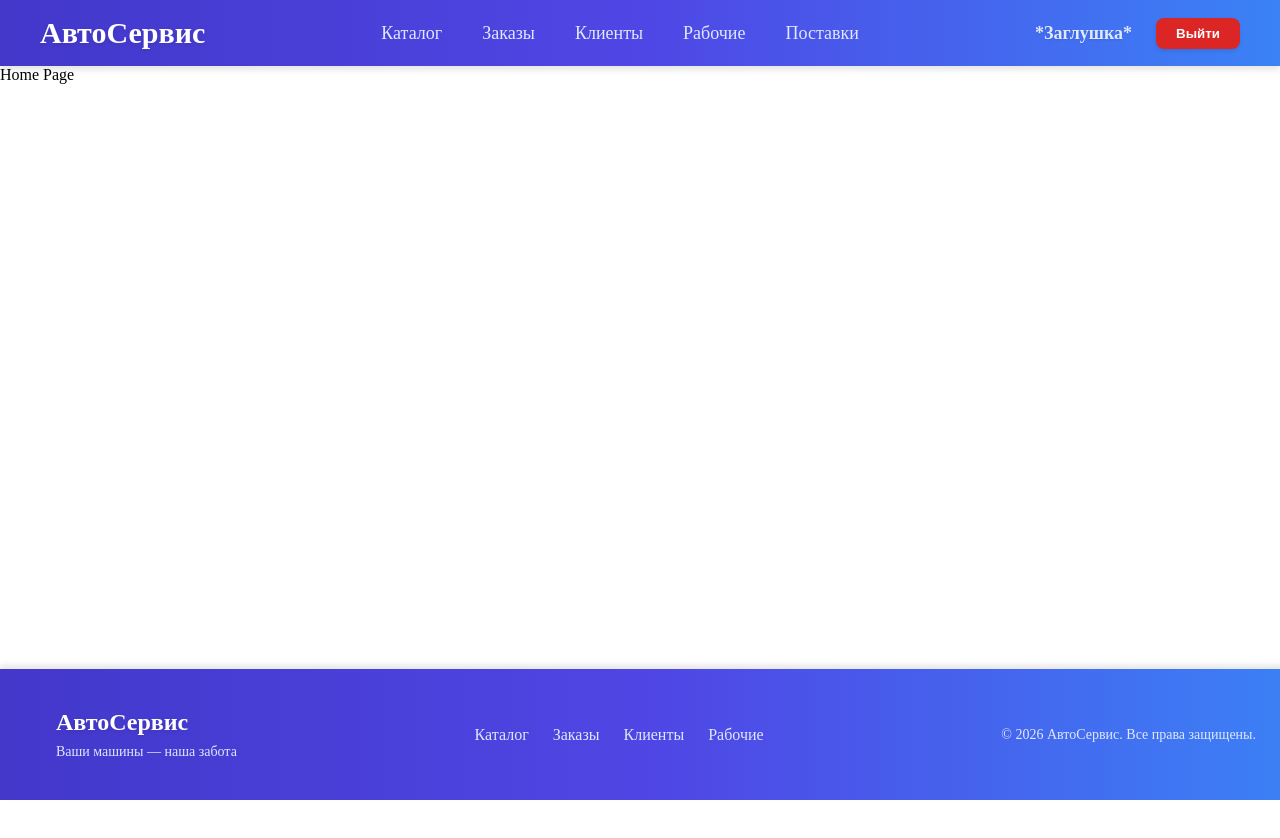
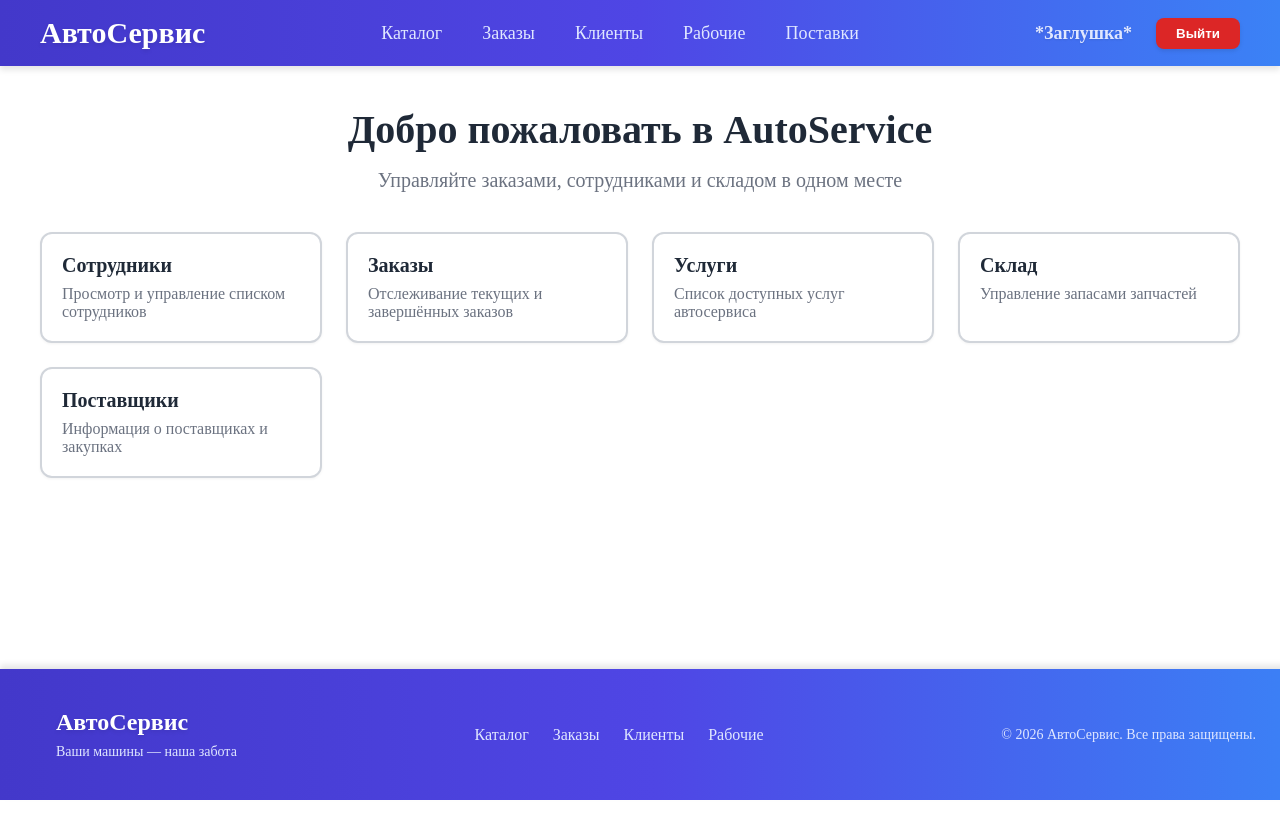
Before and after one commit to PermAdut/Automated-autoservice-managment-system-, a React (Vite) app in the folder frontend/: page / in a window 1280 px wide. Shown: the top 838 px of the page. Before the commit the page ends 800 px from the top, so only its background shows below. Built offline with nearby package versions, Linux system fonts and the light colour scheme.

Commit message:
feat: main page & ready to push

```diff
--- a/frontend/src/App.tsx
+++ b/frontend/src/App.tsx
@@ -14,6 +14,7 @@ import EmployeeList from "./components/EmployeeComponents/EmployeeList/EmployeeL
 import OrderList from './components/OrderComponents/OrderList/OrderList.tsx'
 import Storage from "./components/StorageComponents/Storage.tsx";
 import SupplierList from "./components/SupplierComponent/SupplierList/SupplierList.tsx";
+import MainPage from "./components/MainPage/MainPage.tsx";
 
 function App() {
   return (
@@ -24,7 +25,7 @@ function App() {
             <Header />
             <main className="app-main">
               <Routes>
-                <Route path="/" element={<div>Home Page</div>} />
+                <Route path="/" element={<MainPage />} />
                 <Route path="*" element={<Page404 />} />
                 <Route path="/clients" element={<UserList />} />
                 <Route path="/about" element={<About />}/>
--- /dev/null
+++ b/frontend/src/components/MainPage/MainPage.css
@@ -0,0 +1,63 @@
+.main-page-container {
+    padding: 40px 24px;
+    max-width: 1200px;
+    margin: 0 auto;
+    min-height: calc(100vh - 160px); /* Учитываем высоту хедера и футера */
+    display: flex;
+    flex-direction: column;
+    align-items: center;
+  }
+
+  .main-page-header {
+    text-align: center;
+    margin-bottom: 40px;
+  }
+
+  .main-page-title {
+    font-size: 2.5rem; /* 40px */
+    font-weight: 700;
+    color: #1f2937; /* gray-800 */
+    margin: 0 0 16px;
+  }
+
+  .main-page-subtitle {
+    font-size: 1.25rem; /* 20px */
+    color: #6b7280; /* gray-500 */
+    margin: 0;
+  }
+
+  .main-page-sections {
+    display: grid;
+    grid-template-columns: repeat(auto-fill, minmax(250px, 1fr));
+    gap: 24px;
+    width: 100%;
+  }
+
+  .main-page-card {
+    padding: 20px;
+    background-color: #ffffff;
+    border: 2px solid #d1d5db; /* gray-300 */
+    border-radius: 12px;
+    box-shadow: 0 1px 3px rgba(0, 0, 0, 0.05);
+    transition: box-shadow 0.3s ease, border-color 0.3s ease, transform 0.2s ease;
+    cursor: pointer;
+  }
+
+  .main-page-card:hover {
+    box-shadow: 0 4px 12px rgba(0, 0, 0, 0.1);
+    border-color: #2563eb; /* blue-600 */
+    transform: translateY(-4px);
+  }
+
+  .main-page-card-title {
+    font-size: 1.25rem; /* 20px */
+    font-weight: 600;
+    color: #1f2937; /* gray-800 */
+    margin: 0 0 8px;
+  }
+
+  .main-page-card-description {
+    font-size: 1rem; /* 16px */
+    color: #6b7280; /* gray-600 */
+    margin: 0;
+  }
--- /dev/null
+++ b/frontend/src/components/MainPage/MainPage.tsx
@@ -0,0 +1,59 @@
+import React from "react";
+import { useNavigate } from "react-router-dom";
+import "./MainPage.css";
+
+const MainPage: React.FC = () => {
+  const navigate = useNavigate();
+
+  return (
+    <div className="main-page-container">
+      <header className="main-page-header">
+        <h1 className="main-page-title">Добро пожаловать в AutoService</h1>
+        <p className="main-page-subtitle">
+          Управляйте заказами, сотрудниками и складом в одном месте
+        </p>
+      </header>
+
+      <section className="main-page-sections">
+        <div
+          className="main-page-card"
+          onClick={() => navigate("/employees")}
+        >
+          <h2 className="main-page-card-title">Сотрудники</h2>
+          <p className="main-page-card-description">
+            Просмотр и управление списком сотрудников
+          </p>
+        </div>
+        <div className="main-page-card" onClick={() => navigate("/orders")}>
+          <h2 className="main-page-card-title">Заказы</h2>
+          <p className="main-page-card-description">
+            Отслеживание текущих и завершённых заказов
+          </p>
+        </div>
+        <div className="main-page-card" onClick={() => navigate("/services")}>
+          <h2 className="main-page-card-title">Услуги</h2>
+          <p className="main-page-card-description">
+            Список доступных услуг автосервиса
+          </p>
+        </div>
+        <div className="main-page-card" onClick={() => navigate("/stores")}>
+          <h2 className="main-page-card-title">Склад</h2>
+          <p className="main-page-card-description">
+            Управление запасами запчастей
+          </p>
+        </div>
+        <div
+          className="main-page-card"
+          onClick={() => navigate("/suppliers")}
+        >
+          <h2 className="main-page-card-title">Поставщики</h2>
+          <p className="main-page-card-description">
+            Информация о поставщиках и закупках
+          </p>
+        </div>
+      </section>
+    </div>
+  );
+};
+
+export default MainPage;
```
